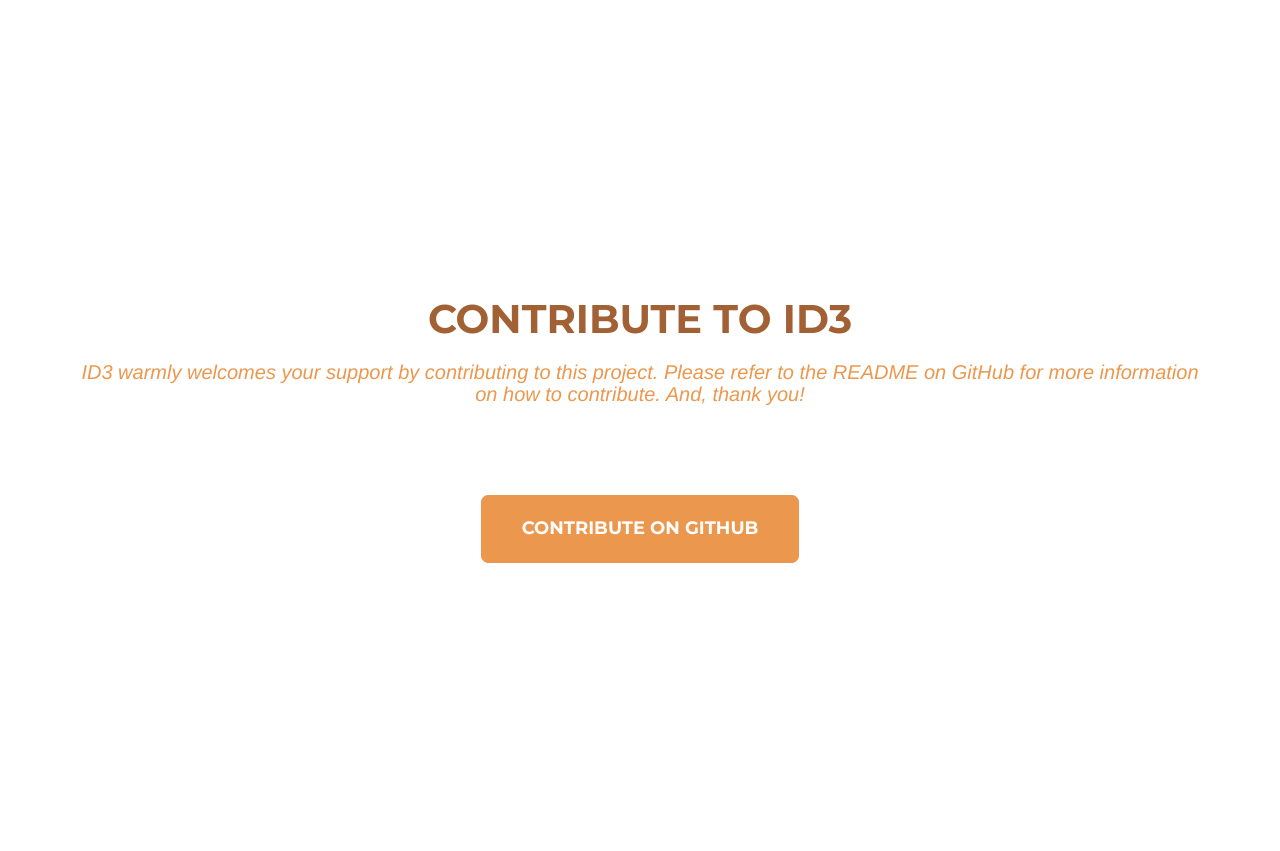
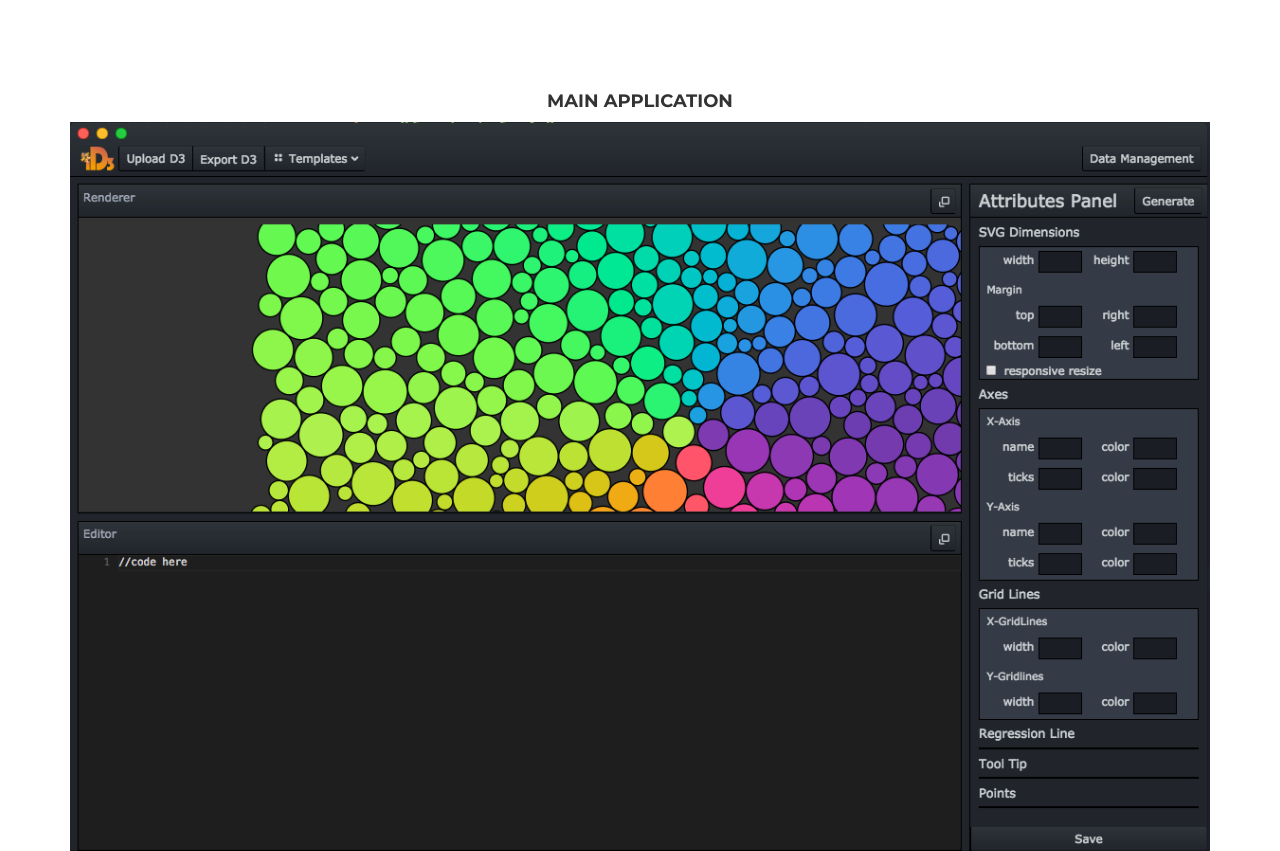
Before and after one commit to C-JSN/id3-landing-page, a website: page index.html in a window 1280 px wide. Shown: the part 1639-2490 px from the top of the page. Drawn offline with nearby package versions, Linux system fonts and the light colour scheme; a web font is replaced by a local one.

Commit message:
change font color for upper nav links and added screen shot of IDE

```diff
--- a/css/agency.css
+++ b/css/agency.css
@@ -186,7 +186,7 @@
 }
 .navbar-custom .nav li a:hover,
 .navbar-custom .nav li a:focus {
-  color: #7C67FF;
+  color: #CA6F1E;
   outline: none;
 }
 .navbar-custom .navbar-nav > .active > a {
@@ -394,3 +394,14 @@
 body {
   webkit-tap-highlight-color: #7C67FF;
 }
+
+#id3-showcase {
+  padding-top: 0;
+}
+
+.showcase {
+  display: flex;
+  justify-content: space-around;
+  align-items: center;
+  text-align: center;
+}
--- a/index.html
+++ b/index.html
@@ -85,7 +85,6 @@
         <div class="container">
             <div class="intro-text">
                 <img src="./img/logos/id3_logo_full.png" class="img-centered img-responsive" id="logo-lg" alt="ID3 Logo">
-                <div class="intro-lead-in">Coming Soon!</div>
                 <a href="#features" class="page-scroll btn btn-xl">Tell Me More</a>
                 <a href="https://github.com/C-JSN/ID3-React#readme" class="btn btn-xl">GitHub Repo</a>
             </div>
@@ -174,6 +173,17 @@
                 </div>
             </div>
         </div>
+    </section>
+
+    <section id="id3-showcase">
+      <div class="container showcase">
+        <div class="row">
+          <div class="col-lg-12 text-center">
+            <h4>Main Application</h4>
+            <img class="img-responsive" src="/img/id3_screenshot.png" alt="main application screenshot">
+          </div>
+        </div>
+      </div>
     </section>
 
     <!-- Contribute -->
```
Also changed, not shown: img/id3_data_management.jpg (added), img/id3_screenshot.png (added).
